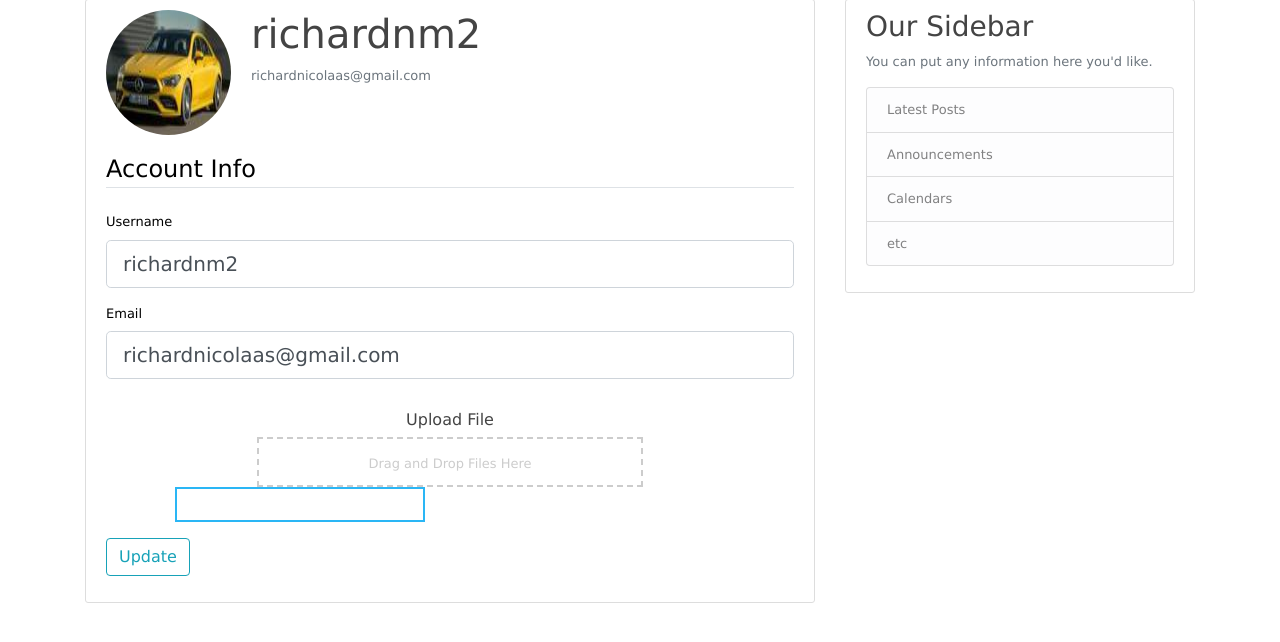
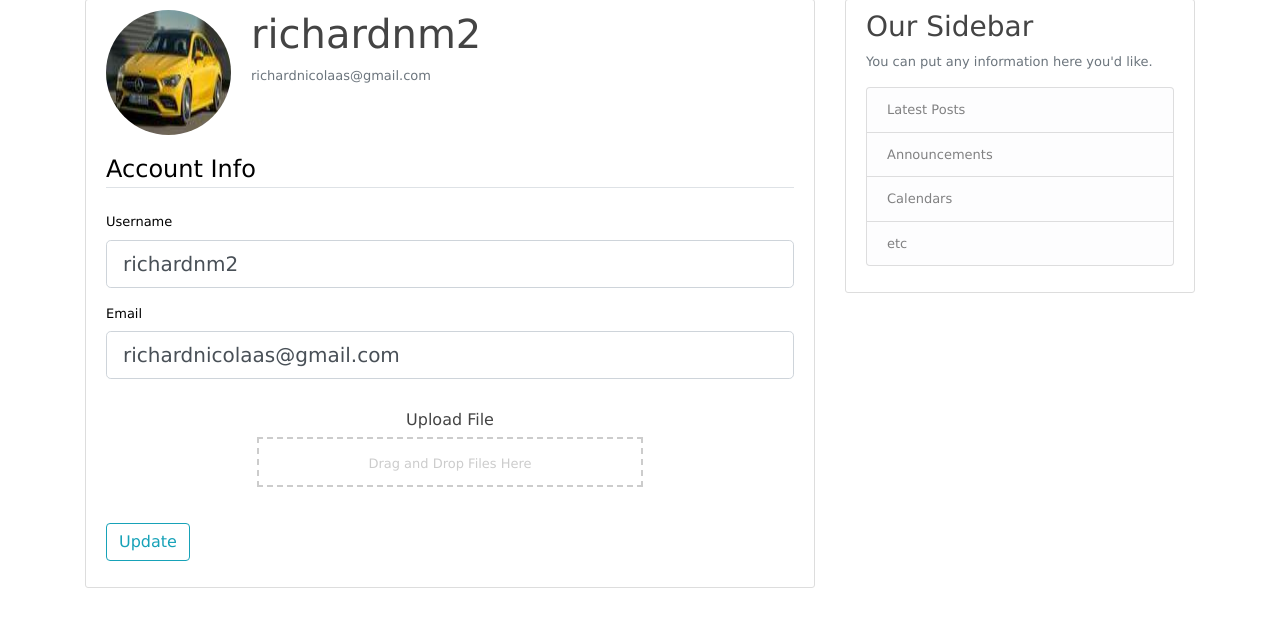
Before and after one commit to richardnm-2/FlaskBlog, a Flask app: page /account in a window 1280 px wide. Shown: the part 81-723 px from the top of the page. Run offline with Flask 2, Linux system fonts and the light colour scheme; a user stored in the database is signed in; some libraries are stand-ins or nearby versions.

Commit message:
progress bar finished....?

```diff
--- a/flaskblog/static/js/uploadr2.js
+++ b/flaskblog/static/js/uploadr2.js
@@ -153,6 +153,7 @@ function doUpload() {
                         console.log(percentComplete);
                         var percent = (Math.round(percentComplete * 100))
                         // document.getElementById("upld").textContent='Uploading -> ' + percent
+                        document.getElementById("progressBar").removeAttribute("hidden");
                         progressBarFill.style.width = percent + '%'
                         progressBarText.textContent = percent + '%'
                         document.getElementById("upld").removeAttribute("hidden");
--- a/flaskblog/static/style2.css
+++ b/flaskblog/static/style2.css
@@ -44,17 +44,19 @@ body {
 
 .progress-trough {
     border: 1px solid #000000;
-    height: 24px;
+    height: 100%;
     width: 100%;
     position: relative;
 }
 
 .progress-bar {
+    margin: auto;
     width: 250px;
     height: 35px;
     border: 2px solid #2ab6f5;
     /* background-color: #c2eafc; */
     background-color: #FFFFFF;
+    padding-top: 0px;
 }
 
 .progress-bar-fill {
--- a/flaskblog/templates/account.html
+++ b/flaskblog/templates/account.html
@@ -64,7 +64,9 @@
                     <span id="file-upload-success" hidden>File Uploaded</span>
                     <!-- <span id="upld" hidden></span> -->
 
-                    <div class="progress-bar" id="progressBar">
+                    <br>
+
+                    <div class="progress-bar" id="progressBar" hidden>
                         <div class="progress-bar-fill">
                             <span id="upld" class="progress-bar-text">0%</span>
                         </div>
```
Also changed, not shown: 2 other files.
